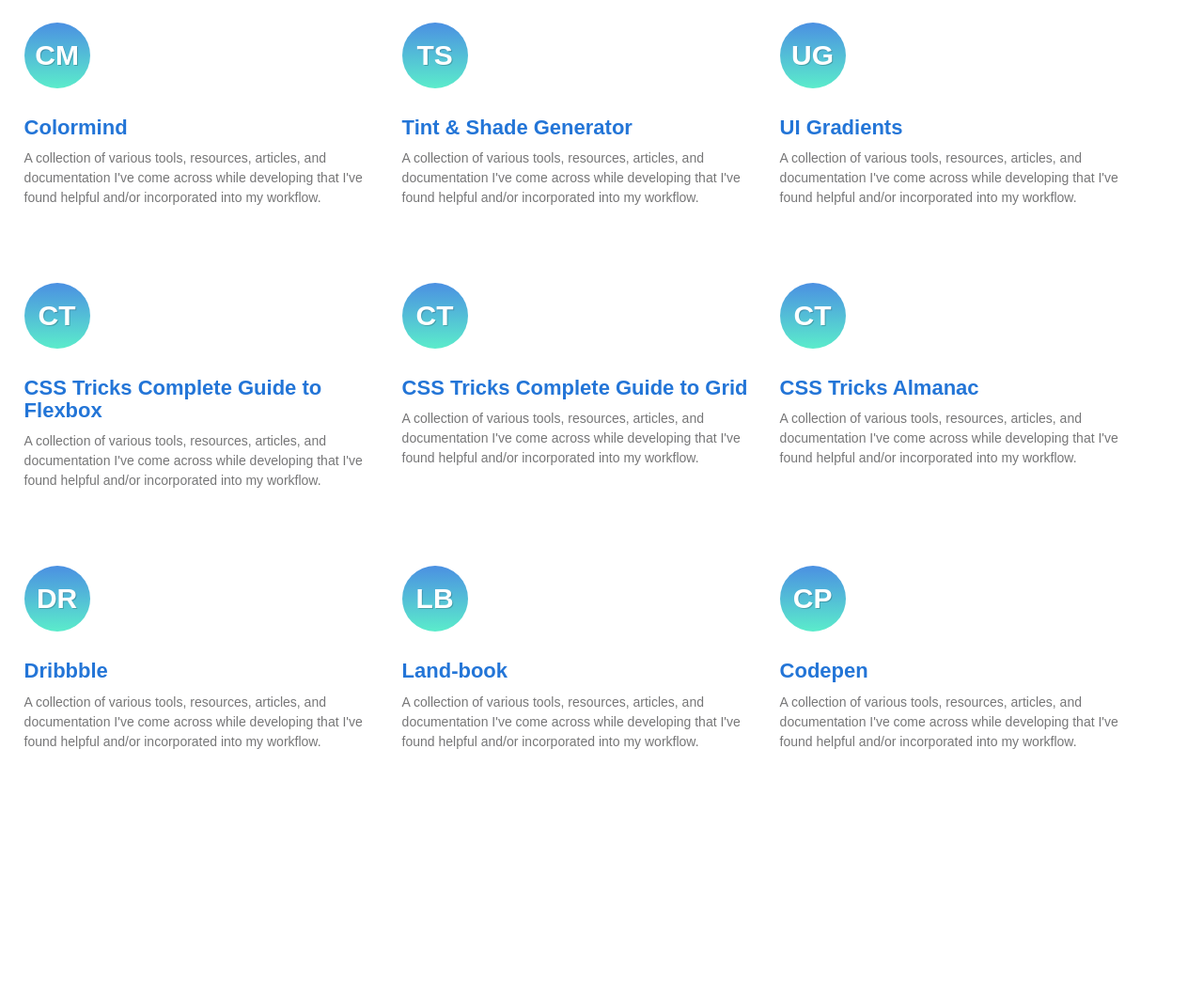
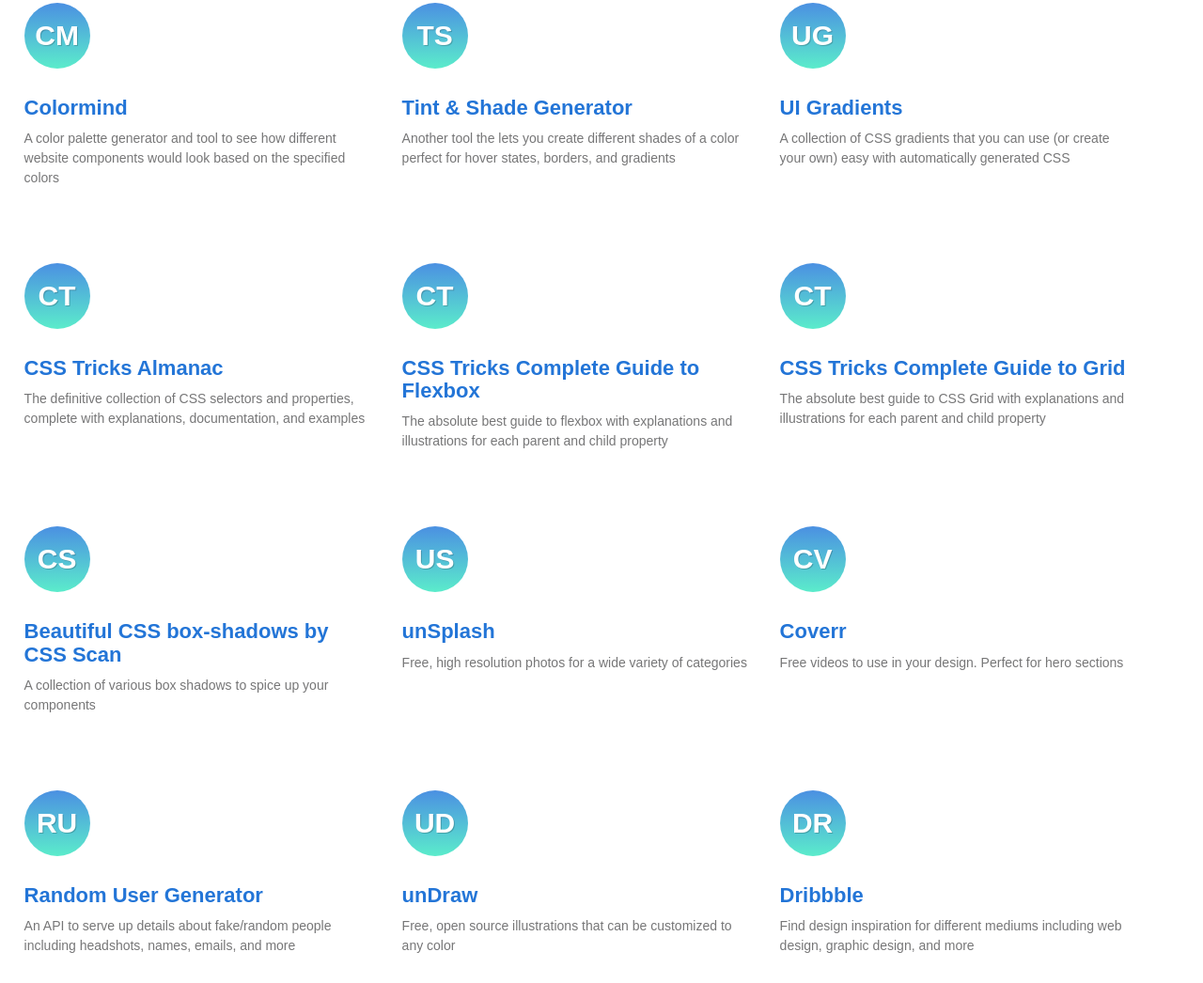
Before and after one commit to dkersten/webdev-resources, a Gatsby site: page / in a window 1280 px wide. Shown: the part 624-1670 px from the top of the page at 94% size. Before the commit the page ends 1576 px from the top, so only its background shows below. Built offline with nearby package versions, Linux system fonts and the light colour scheme; Gatsby itself is replaced by a stand-in of ours.

Commit message:
added additional resources

```diff
--- a/src/components/resourceContainer.js
+++ b/src/components/resourceContainer.js
@@ -23,12 +23,10 @@ const ResourceContainer = () => {
 
     const resources = data.allResourcesYaml.nodes
 
-    console.log(resources)
-
     return (
         <ResourceContainerDiv className="wrapper">
             {
-                resources.map((resource, index) => <ResourceCard key={index} {...resource} />)
+                resources.map((resource) => <ResourceCard key={resource.id} {...resource} />)
                }
 
 
--- a/src/data/resources.yml
+++ b/src/data/resources.yml
@@ -3,71 +3,101 @@
 - name: Dribbble
   url: https://dribbble.com/
   category: inspiration
-  description: A collection of various tools, resources, articles, and documentation I've come across while developing that I've found helpful and/or incorporated into my workflow.
+  description: Find design inspiration for different mediums including web design, graphic design, and more
   abbreviation: DR
 
 - name: Land-book
   url: https://land-book.com/
   category: inspiration
-  description: A collection of various tools, resources, articles, and documentation I've come across while developing that I've found helpful and/or incorporated into my workflow.
+  description: A collection of websites with great designs. My favorite place to draw inspiration from when building out a landing page
   abbreviation: LB
 
 - name: Codepen
   url: https://codepen.io/
   category: inspiration
-  description: A collection of various tools, resources, articles, and documentation I've come across while developing that I've found helpful and/or incorporated into my workflow.
+  description: A frontend coding playground where you can create your own designs, get inspiration from others' design, and even fork and modify existing designs
   abbreviation: CP
 
 - name: 0to255
   url: https://www.0to255.com/
   category: color
-  description: A collection of various tools, resources, articles, and documentation I've come across while developing that I've found helpful and/or incorporated into my workflow.
+  description: A tool to generate variations of colors. A great place to find hover state, border, and gradient colors for elements
   abbreviation: "02"
 
 - name: Coolers
   url: https://coolors.co/
   category: color
-  description: A collection of various tools, resources, articles, and documentation I've come across while developing that I've found helpful and/or incorporated into my workflow.
+  description: A tool to search for color palettes, generate your own, create gradients, and more
   abbreviation: CO
 
 - name: Paletton
   url: https://paletton.com/#uid=1000u0kllllaFw0g0qFqFg0w0aF
   category: color
-  description: A collection of various tools, resources, articles, and documentation I've come across while developing that I've found helpful and/or incorporated into my workflow.
+  description: A tool to create color palettes based on color theory
   abbreviation: PA
 
 - name: Colormind
   url: http://colormind.io/
   category: color
-  description: A collection of various tools, resources, articles, and documentation I've come across while developing that I've found helpful and/or incorporated into my workflow.
+  description: A color palette generator and tool to see how different website components would look based on the specified colors
   abbreviation: CM
 
 - name: Tint & Shade Generator
   url: https://maketintsandshades.com/
   category: color
-  description: A collection of various tools, resources, articles, and documentation I've come across while developing that I've found helpful and/or incorporated into my workflow.
+  description: Another tool the lets you create different shades of a color perfect for hover states, borders, and gradients
   abbreviation: TS
 
 - name: UI Gradients
   url: https://uigradients.com/
   category: color
-  description: A collection of various tools, resources, articles, and documentation I've come across while developing that I've found helpful and/or incorporated into my workflow.
+  description: A collection of CSS gradients that you can use (or create your own) easy with automatically generated CSS
   abbreviation: UG
 
 - name: CSS Tricks Almanac
   url: https://css-tricks.com/almanac/
   category: design
-  description: A collection of various tools, resources, articles, and documentation I've come across while developing that I've found helpful and/or incorporated into my workflow.
+  description: The definitive collection of CSS selectors and properties, complete with explanations, documentation, and examples
   abbreviation: CT
 
 - name: CSS Tricks Complete Guide to Flexbox
   url: https://css-tricks.com/snippets/css/a-guide-to-flexbox/
-  category: color
-  description: A collection of various tools, resources, articles, and documentation I've come across while developing that I've found helpful and/or incorporated into my workflow.
+  category: design
+  description: The absolute best guide to flexbox with explanations and illustrations for each parent and child property
   abbreviation: CT
 
 - name: CSS Tricks Complete Guide to Grid
   url: https://css-tricks.com/snippets/css/complete-guide-grid/
-  category: color
-  description: A collection of various tools, resources, articles, and documentation I've come across while developing that I've found helpful and/or incorporated into my workflow.
+  category: design
+  description: The absolute best guide to CSS Grid with explanations and illustrations for each parent and child property
   abbreviation: CT
+
+- name: Beautiful CSS box-shadows by CSS Scan
+  url: https://getcssscan.com/css-box-shadow-examples
+  category: design
+  description: A collection of various box shadows to spice up your components
+  abbreviation: CS
+
+- name: unSplash
+  url: https://unsplash.com/
+  category: img
+  description: Free, high resolution photos for a wide variety of categories
+  abbreviation: US
+
+- name: Coverr
+  url: http://www.coverr.co/
+  category: img
+  description: Free videos to use in your design. Perfect for hero sections
+  abbreviation: CV
+
+- name: Random User Generator
+  url: https://randomuser.me/
+  category: img
+  description: An API to serve up details about fake/random people including headshots, names, emails, and more
+  abbreviation: RU
+
+- name: unDraw
+  url: https://undraw.co/illustrations
+  category: img
+  description: Free, open source illustrations that can be customized to any color
+  abbreviation: UD
```
